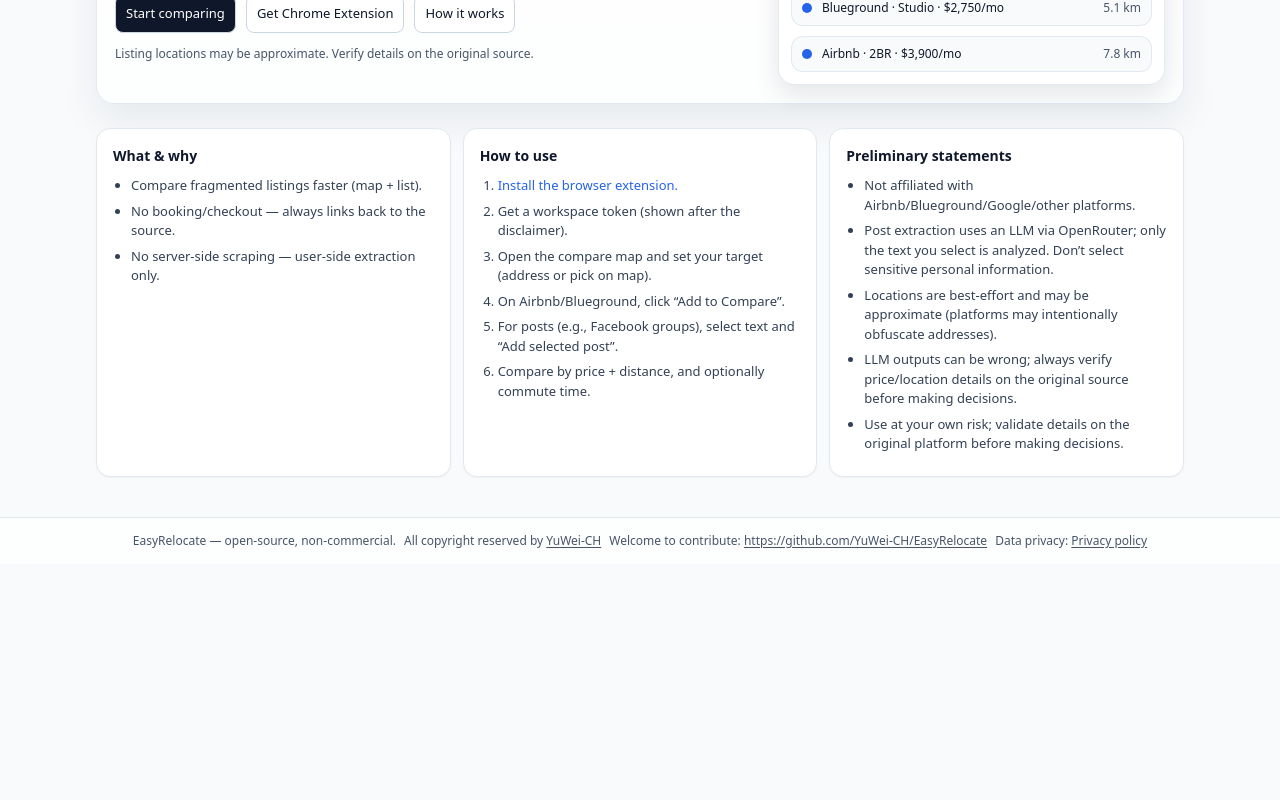
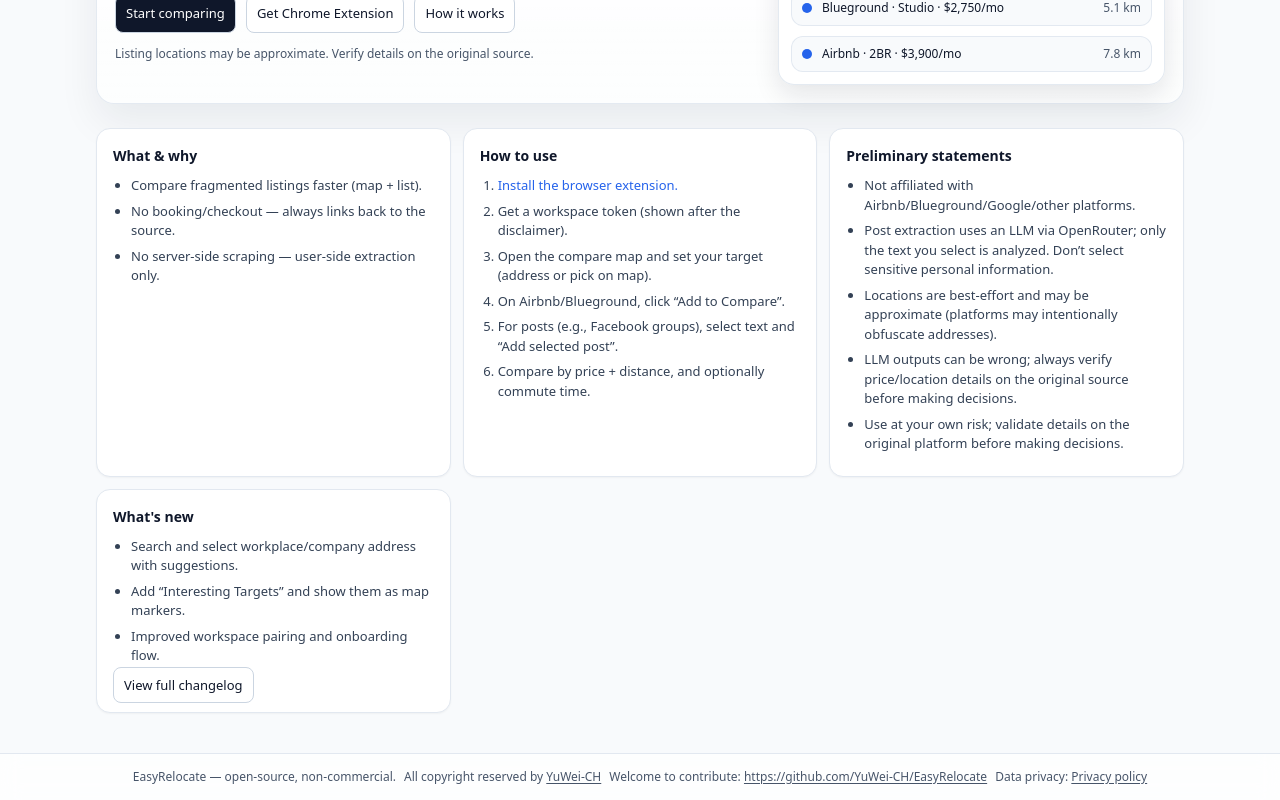
Before and after one commit to YuWei-CH/EasyRelocate, a React (Vite) app in the folder frontend/: page /#/ in a window 1280 px wide. Shown: the part 347-1147 px from the top of the page. Before the commit the page ends 911 px from the top, so only its background shows below. Built offline with nearby package versions, Linux system fonts and the light colour scheme; no server answers.

Commit message:
Add changelog and latest updates sections

```diff
--- a/frontend/src/pages/LandingPage.tsx
+++ b/frontend/src/pages/LandingPage.tsx
@@ -159,6 +159,23 @@ export default function LandingPage() {
               </li>
             </ul>
           </div>
+
+          <div className="landingCard">
+            <h2>What&apos;s new</h2>
+            <ul>
+              <li>Search and select workplace/company address with suggestions.</li>
+              <li>Add “Interesting Targets” and show them as map markers.</li>
+              <li>Improved workspace pairing and onboarding flow.</li>
+            </ul>
+            <a
+              className="button secondary"
+              href="https://github.com/YuWei-CH/EasyRelocate/blob/main/CHANGELOG.md"
+              target="_blank"
+              rel="noreferrer"
+            >
+              View full changelog
+            </a>
+          </div>
         </section>
       </main>
 
```
Also changed, not shown: 2 other files (tests, documents, lock files or other folders).
